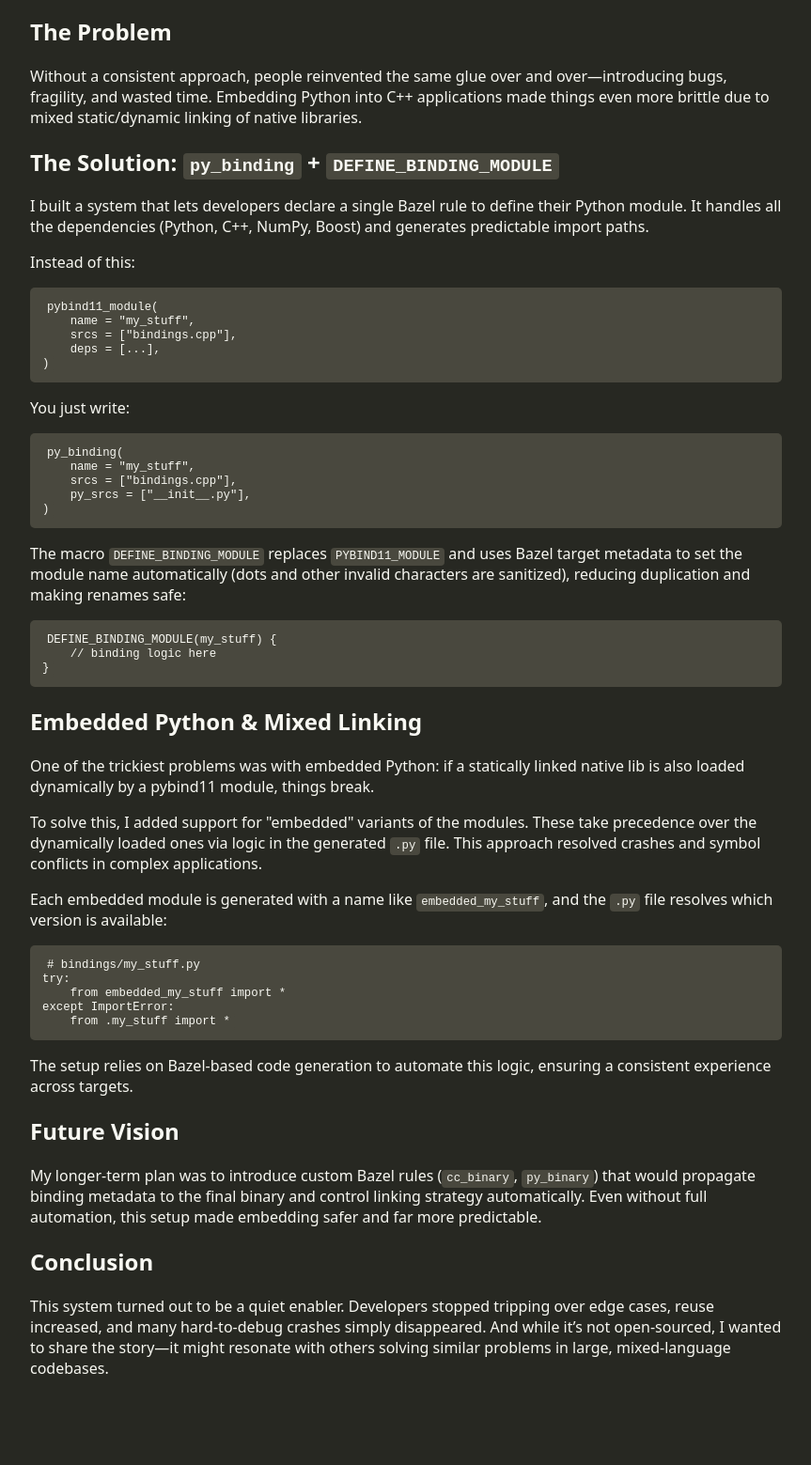
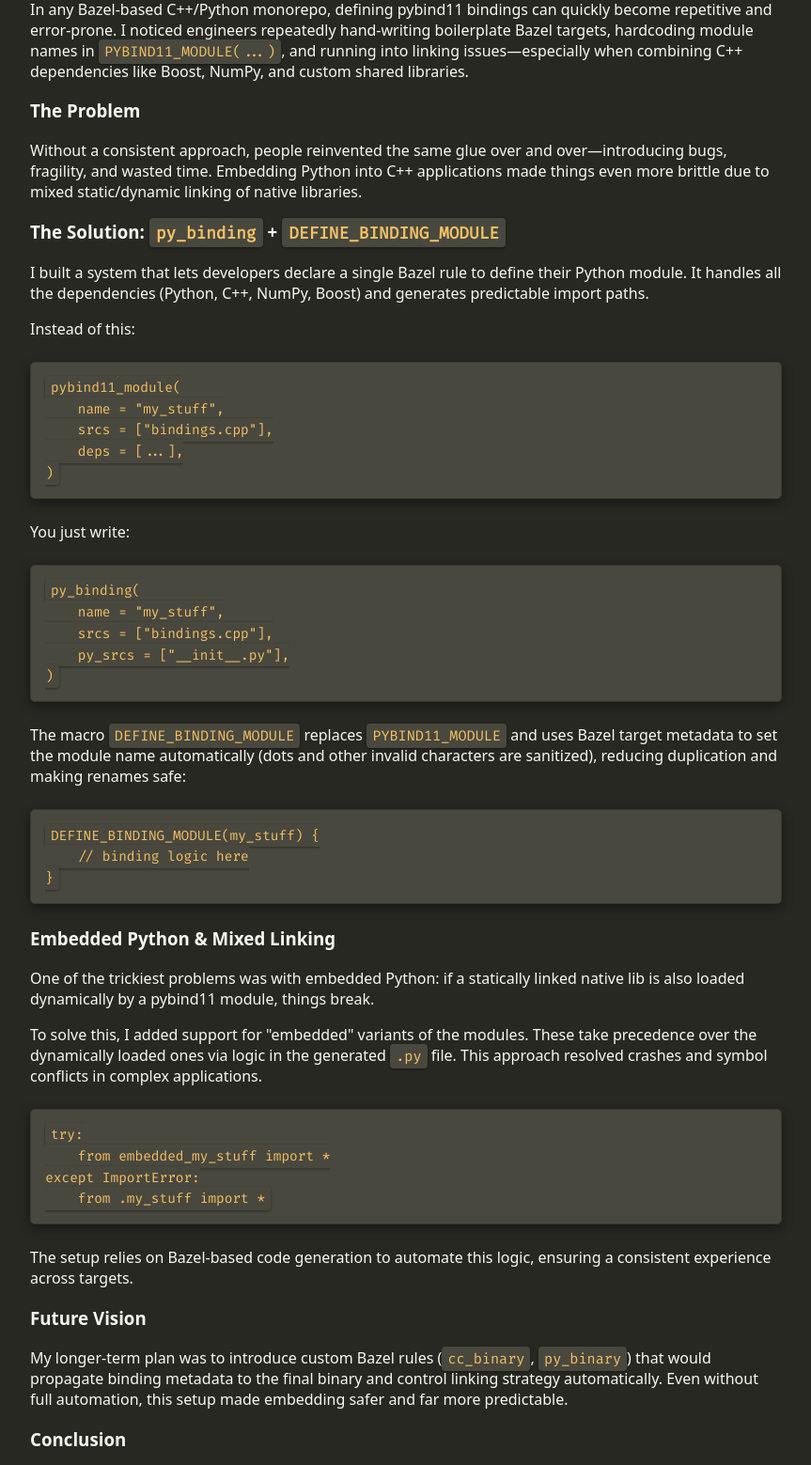
Before and after one commit to DieHertz/diehertz.github.io, a plain HTML site: page blog/cpp_python_binding_infra.html in a window 1280 px wide. Shown: the part 270-1829 px from the top of the page at 94% size, without its empty margins (208-1071 px from the left). Before the commit the page ends 1769 px from the top, so only its background shows below. Drawn offline with Linux system fonts and the light colour scheme.

Commit message:
New revision

```diff
--- a/blog/cpp_python_binding_infra.html
+++ b/blog/cpp_python_binding_infra.html
@@ -8,56 +8,74 @@
   <link rel="stylesheet" href="../style.css">
 </head>
 <body>
-  <h1>Taming C++/Python Bindings in a Monorepo</h1>
+  <header>
+    <h1><a href="../index.html">My Engineering Notes</a></h1>
+    <p class="about">
+      Personal engineering blog documenting hard-earned tools, ideas, and systems design lessons.
+    </p>
+  </header>
+
+  <main>
+    <h2>Taming C++/Python Bindings in a Monorepo</h2>
 
     <p>In any Bazel-based C++/Python monorepo, defining pybind11 bindings can quickly become repetitive and error-prone. I noticed engineers repeatedly hand-writing boilerplate Bazel targets, hardcoding module names in <code>PYBIND11_MODULE(...)</code>, and running into linking issues—especially when combining C++ dependencies like Boost, NumPy, and custom shared libraries.</p>
 
-  <h2>The Problem</h2>
+    <h3>The Problem</h3>
     <p>Without a consistent approach, people reinvented the same glue over and over—introducing bugs, fragility, and wasted time. Embedding Python into C++ applications made things even more brittle due to mixed static/dynamic linking of native libraries.</p>
 
-  <h2>The Solution: <code>py_binding</code> + <code>DEFINE_BINDING_MODULE</code></h2>
+    <h3>The Solution: <code>py_binding</code> + <code>DEFINE_BINDING_MODULE</code></h3>
     <p>I built a system that lets developers declare a single Bazel rule to define their Python module. It handles all the dependencies (Python, C++, NumPy, Boost) and generates predictable import paths.</p>
 
     <p>Instead of this:</p>
+    <div class="code-block">
       <pre><code>pybind11_module(
     name = "my_stuff",
     srcs = ["bindings.cpp"],
     deps = [...],
 )</code></pre>
+    </div>
 
     <p>You just write:</p>
+    <div class="code-block">
       <pre><code>py_binding(
     name = "my_stuff",
     srcs = ["bindings.cpp"],
     py_srcs = ["__init__.py"],
 )</code></pre>
+    </div>
 
     <p>The macro <code>DEFINE_BINDING_MODULE</code> replaces <code>PYBIND11_MODULE</code> and uses Bazel target metadata to set the module name automatically (dots and other invalid characters are sanitized), reducing duplication and making renames safe:</p>
 
+    <div class="code-block">
       <pre><code>DEFINE_BINDING_MODULE(my_stuff) {
     // binding logic here
 }</code></pre>
+    </div>
 
-  <h2>Embedded Python & Mixed Linking</h2>
+    <h3>Embedded Python & Mixed Linking</h3>
     <p>One of the trickiest problems was with embedded Python: if a statically linked native lib is also loaded dynamically by a pybind11 module, things break.</p>
 
     <p>To solve this, I added support for "embedded" variants of the modules. These take precedence over the dynamically loaded ones via logic in the generated <code>.py</code> file. This approach resolved crashes and symbol conflicts in complex applications.</p>
 
-  <p>Each embedded module is generated with a name like <code>embedded_my_stuff</code>, and the <code>.py</code> file resolves which version is available:</p>
-
-  <pre><code># bindings/my_stuff.py
-try:
+    <div class="code-block">
+      <pre><code>try:
     from embedded_my_stuff import *
 except ImportError:
     from .my_stuff import *
 </code></pre>
+    </div>
 
     <p>The setup relies on Bazel-based code generation to automate this logic, ensuring a consistent experience across targets.</p>
 
-  <h2>Future Vision</h2>
+    <h3>Future Vision</h3>
     <p>My longer-term plan was to introduce custom Bazel rules (<code>cc_binary</code>, <code>py_binary</code>) that would propagate binding metadata to the final binary and control linking strategy automatically. Even without full automation, this setup made embedding safer and far more predictable.</p>
 
-  <h2>Conclusion</h2>
+    <h3>Conclusion</h3>
     <p>This system turned out to be a quiet enabler. Developers stopped tripping over edge cases, reuse increased, and many hard-to-debug crashes simply disappeared. And while it’s not open-sourced, I wanted to share the story—it might resonate with others solving similar problems in large, mixed-language codebases.</p>
+  </main>
+
+  <footer style="text-align:center; margin-top: 3rem; font-size: 0.9rem; color: #aaa;">
+    <p>&copy; 2025 DieHertz. Built with care and gold ink on dark parchment.</p>
+  </footer>
 </body>
 </html>
--- a/style.css
+++ b/style.css
@@ -1,9 +1,13 @@
+@import url('https://fonts.googleapis.com/css2?family=Fira+Code&display=swap');
+
 :root {
   --bg: #272822;
   --fg: #f8f8f2;
-  --accent: #f2c066; /* golden-yellow Monokai variant */
+  --accent: #f2c066;
   --card-bg: #3e3d32;
   --shadow: rgba(0, 0, 0, 0.3);
+  --code-shadow: rgba(0, 0, 0, 0.4);
+  --code-label: #99936c;
 }
 
 body {
@@ -89,16 +93,45 @@ a:hover {
 
 code {
   background-color: #49483e;
-  color: var(--fg);
+  color: var(--accent);
   padding: 0.2em 0.4em;
   border-radius: 4px;
   font-size: 0.95em;
+  font-family: "Fira Code", monospace;
+  box-shadow: 0 1px 3px var(--code-shadow);
 }
 
 pre {
   background: #49483e;
-  color: var(--fg);
+  color: var(--accent);
   padding: 1em;
   overflow-x: auto;
   border-radius: 5px;
+  font-family: "Fira Code", monospace;
+  font-size: 0.95em;
+  line-height: 1.5;
+  box-shadow: 0 4px 12px var(--code-shadow);
+  border: 1px solid #3a3930;
+  margin-top: 0;
 }
+
+pre code {
+  color: var(--accent);
+}
+
+.code-block {
+  margin: 1.5em 0;
+}
+
+.code-label {
+  font-family: "Fira Code", monospace;
+  font-size: 0.8rem;
+  color: #ccc;
+  background-color: #3a3930;
+  padding: 0.3em 0.6em;
+  border-top-left-radius: 6px;
+  border-top-right-radius: 6px;
+  border: 1px solid #3a3930;
+  border-bottom: none;
+  display: inline-block;
+}
```
Also changed, not shown: index.html (+3 -2 lines). Lines whose indentation alone changed are shown as unchanged.
